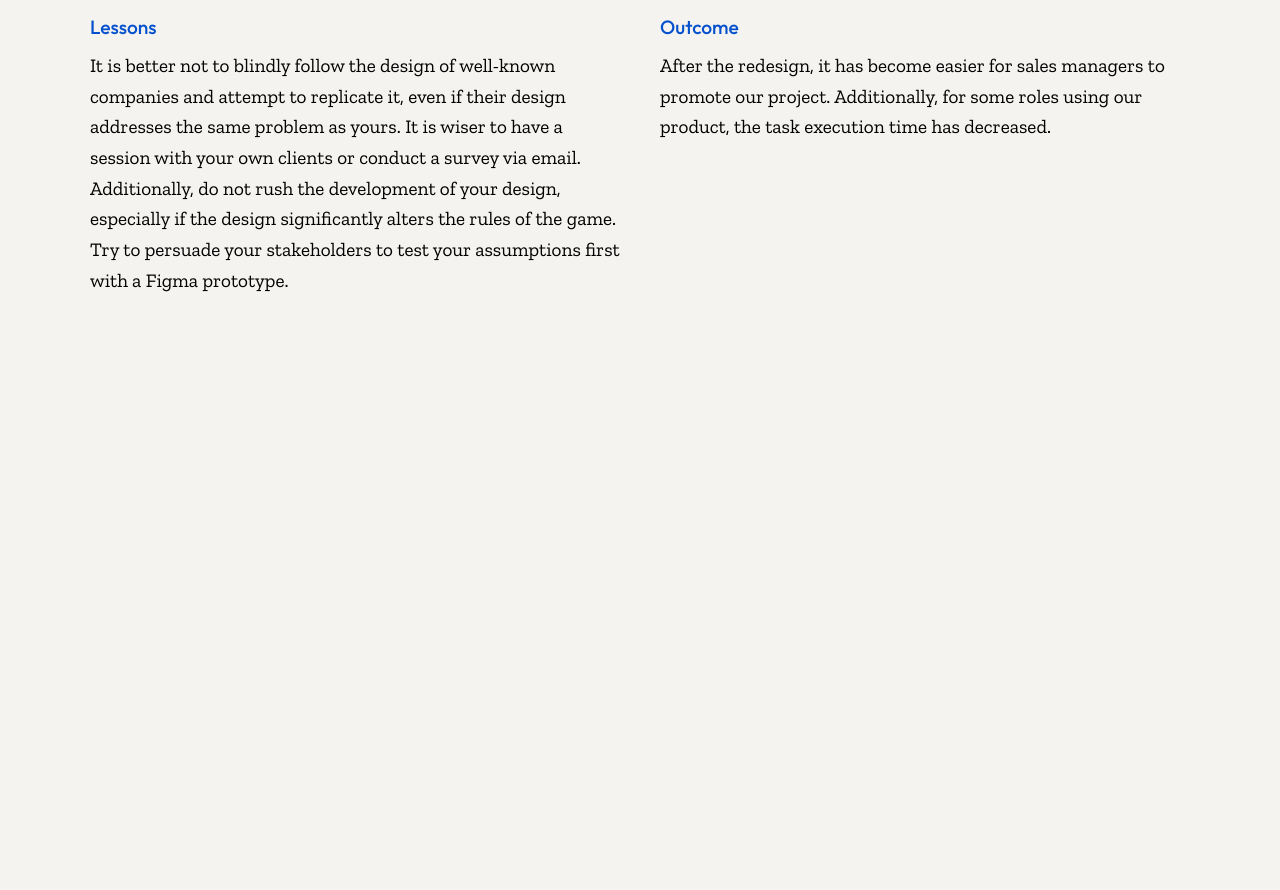
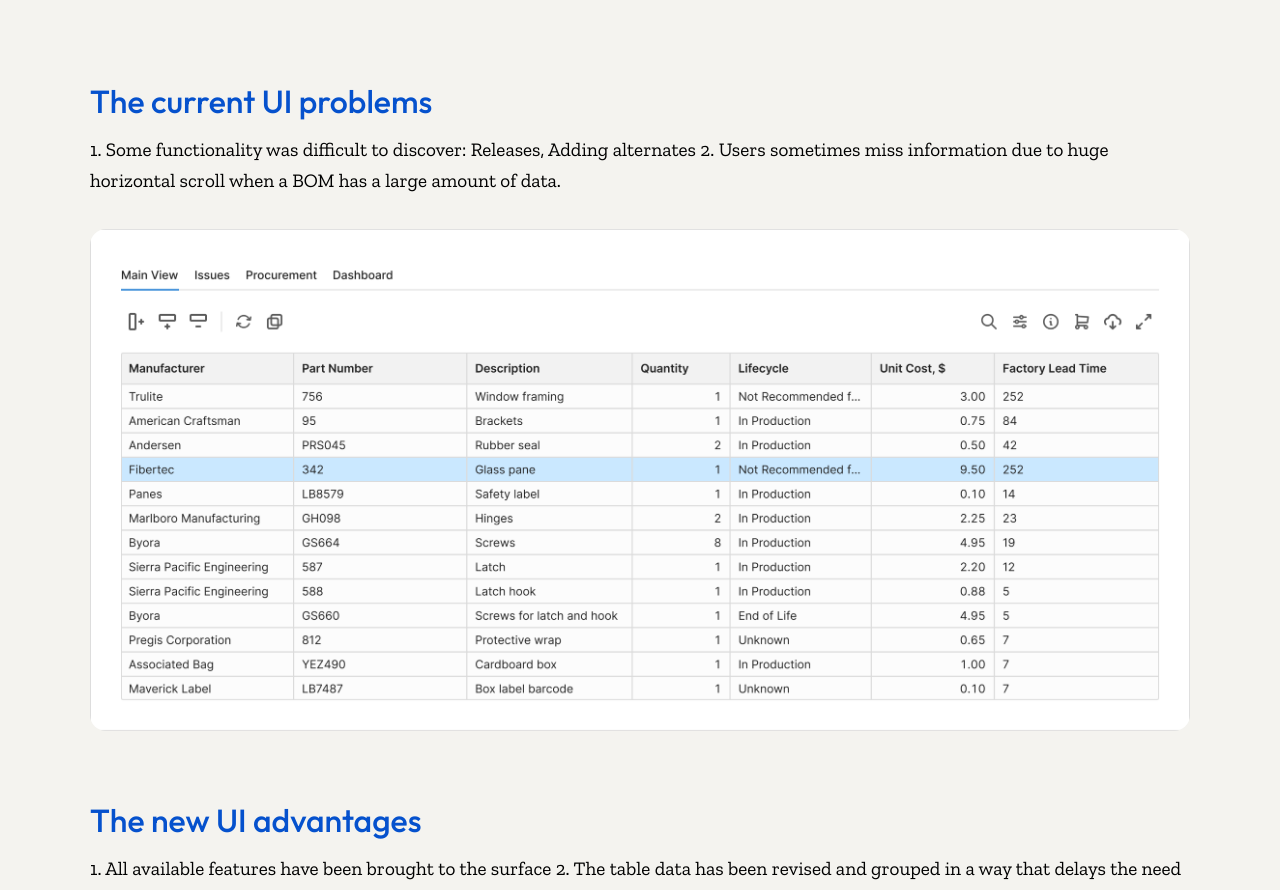
Before and after one commit to usersadvocate/design-portfolio, a React app: page /project/bom in a window 1280 px wide. Shown: the part 940-1830 px from the top of the page. Before the commit the page ends 1333 px from the top, so only its background shows below. Built offline with nearby package versions, Linux system fonts and the light colour scheme.

Commit message:
Add ScrollToTop to reset scroll position on route change

```diff
--- a/src/data/projectData.ts
+++ b/src/data/projectData.ts
@@ -1,8 +1,9 @@
 import bom from './projects/bom';
 import discovery from './projects/discovery';
 import plego from './projects/plego';
+import { Project } from '../types/project';
 
-const projectData = {
+const projectData: Record<string, Project> = {
   bom,
   discovery,
   plego,
--- a/src/data/projects/bom.ts
+++ b/src/data/projects/bom.ts
@@ -5,6 +5,20 @@ const bom = {
   scope: "Product Market Fit",
   cover: "/images/bom.png",
   link: "/project/bom",
+  bodySections: [
+    {
+      title: "The current UI problems",
+      description:
+        "1. Some functionality was difficult to discover: Releases, Adding alternates 2. Users sometimes miss information due to huge horizontal scroll when a BOM has a large amount of data.",
+      image: "/images/bom-ui-old.png",
+    },
+    {
+      title: "The new UI advantages",
+      description:
+        "1. All available features have been brought to the surface 2. The table data has been revised and grouped in a way that delays the need for horizontal scrolling.",
+      image: "/images/bom-ui-new.png",
+    },
+  ],
   sections: [
     {
       id: "background",
--- a/src/data/projects/discovery.ts
+++ b/src/data/projects/discovery.ts
@@ -32,7 +32,7 @@ const discovery = {
         "From an architectural point of view, the Continuous Discovery project was successful, as our product includes both a user interface and admin settings. If you want to bring users onto your platform, it's essential to discuss with architects and developers the capabilities of your codebase and database.",
     },
     {
-      id: "utcome",
+      id: "outcome",
       title: "Outcome",
       content:
         "During the first week after the project was launched, over 30 respondents responded, and almost all of them agreed to participate in our research.",
--- a/src/pages/Project.tsx
+++ b/src/pages/Project.tsx
@@ -28,6 +28,29 @@ export default function Project() {
     </div>
   );
 
+  const renderBodySections = () => {
+    if (!project.bodySections?.length) return null;
+    return (
+      <div className="project-body">
+        {project.bodySections.map((section, index) => (
+          <section key={index} className="project-body-section">
+            <div className="project-body-section__text">
+              <h3 className="project-body-section__title">{section.title}</h3>
+              <p className="project-body-section__description">{section.description}</p>
+            </div>
+            {section.image && (
+              <img
+                src={section.image}
+                alt={section.title}
+                className="project-body-section__image"
+              />
+            )}
+          </section>
+        ))}
+      </div>
+    );
+  };
+
   return (
     <section className="project-layout grid-overlay">
       <h1>{project.title}</h1>
@@ -36,6 +59,9 @@ export default function Project() {
       {/* Background + Solution + Role */}
       {renderSectionGroup(firstGroup)}
 
+      {/* Body sections go here */}
+      {renderBodySections()}
+
       {/* Lessons + Outcome */}
       {renderSectionGroup(secondGroup)}
     </section>
--- a/src/routes/AppRoutes.tsx
+++ b/src/routes/AppRoutes.tsx
@@ -2,10 +2,12 @@ import { BrowserRouter as Router, Routes, Route } from "react-router-dom";
 import Home from "../pages/Home";
 import Project from "../pages/Project";
 import About from "../pages/About";
+import ScrollToTop from "../utils/ScrollToTop";
 
 export default function AppRoutes() {
   return (
     <Router>
+      <ScrollToTop />
       <Routes>
         <Route path="/" element={<Home />} />
         <Route path="/project/:id" element={<Project />} />
--- a/src/styles/components/projectLayout.scss
+++ b/src/styles/components/projectLayout.scss
@@ -3,10 +3,8 @@
 .project-layout {
   display: flex;
   flex-direction: column;
-  justify-content: flex-start;
   align-items: center;
   padding: 4rem;
-  min-height: 100vh;
 
   h1 {
     font-size: 3rem;
@@ -21,7 +19,7 @@
   }
   .project-sections-grid {
     max-width: 1100px;
-    margin: 2rem 0;
+    margin: 4rem 0;
     display: grid;
     grid-template-columns: repeat(auto-fit, minmax(260px, 1fr));
     gap: 2.5rem;
@@ -46,4 +44,29 @@
       }
     }
   }
+  .project-body {
+    max-width: 1100px;
+    display: flex;
+    flex-direction: column;
+  }
+  .project-body-section {
+    margin: 2rem 0;
+    &__text {
+    }
+    &__title {
+      font-size: 2rem;
+      line-height: 1.6;
+      font-family: vars.$font-title;
+      font-weight: 500;
+      color: vars.$color-text-primary;
+      padding-bottom: 0.5rem;
+    }
+    &__description {
+      font-size: 1.2rem;
+      line-height: 1.6;
+      font-family: vars.$font-description;
+      font-weight: 400;
+      padding-bottom: 2rem;
+    }
+  }
 }
--- /dev/null
+++ b/src/types/project.ts
@@ -0,0 +1,18 @@
+export type Project = {
+  title: string;
+  description: string;
+  year: string;
+  scope: string;
+  cover: string;
+  link: string;
+  sections: {
+    id: string;
+    title: string;
+    content: string;
+  }[];
+  bodySections?: {
+    title: string;
+    description: string;
+    image?: string;
+  }[];
+};
--- /dev/null
+++ b/src/utils/ScrollToTop.tsx
@@ -0,0 +1,12 @@
+import { useEffect } from "react";
+import { useLocation } from "react-router-dom";
+
+export default function ScrollToTop() {
+  const { pathname } = useLocation();
+
+  useEffect(() => {
+    window.scrollTo(0, 0);
+  }, [pathname]);
+
+  return null;
+}
```
Also changed, not shown: public/images/bom-ui-new.png (added), public/images/bom-ui-old.png (added).
